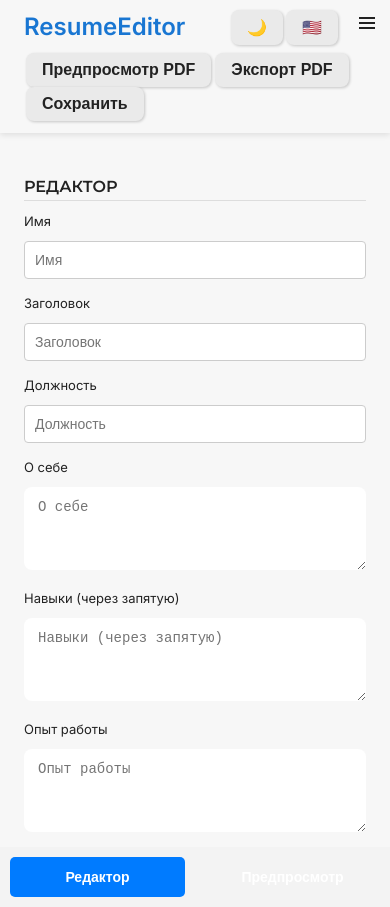
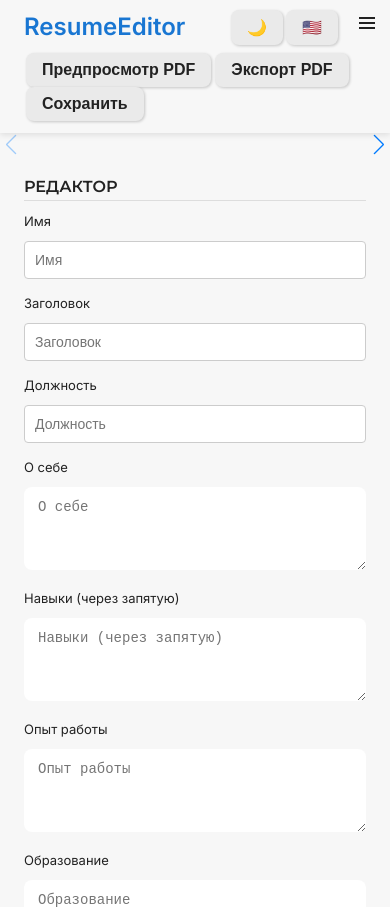
Before and after one commit to maestrotype/resume-editor, a React (Create React App) app in the folder client/: page / in a window 390 px wide. Built offline with nearby package versions, Linux system fonts and the light colour scheme.

Commit message:
add and set carousel

```diff
--- a/client/package.json
+++ b/client/package.json
@@ -11,6 +11,7 @@
     "react-icons": "^5.5.0",
     "react-router-dom": "^7.5.2",
     "react-scripts": "5.0.1",
+    "swiper": "^11.2.6",
     "typescript": "^4.9.5"
   },
   "scripts": {
--- a/client/src/App.js
+++ b/client/src/App.js
@@ -1,5 +1,5 @@
 // src/App.js
-import React, { useRef, useState } from "react";
+import React, { useRef, useState, useEffect } from "react";
 import { useTranslation } from "react-i18next";
 import html2pdf from "html2pdf.js";
 import { BrowserRouter as Router, Routes, Route } from "react-router-dom";
@@ -9,14 +9,17 @@ import ResumePreview from "./components/ResumePreview";
 import ResumeList from "./components/ResumeList";
 import Templates from "./components/Templates";
 import ResumeDetail from "./components/ResumeDetail";
-import MobileTabs from "./components/MobileTabs";
+import { Swiper, SwiperSlide } from 'swiper/react';
+import { Navigation, Pagination } from "swiper/modules";
+import 'swiper/css';
+import "swiper/css/navigation";
+import "swiper/css/pagination";
 
 function App() {
   const API_URL = process.env.REACT_APP_API_URL;
   const [theme, setTheme] = useState("light");
   const { t } = useTranslation();
-  const [activeTab, setActiveTab] = useState("editor");
-  const isMobile = window.innerWidth <= 768;
+  const [isMobile, setIsMobile] = useState(window.innerWidth <= 768);
   const [data, setData] = useState({
     name: "",
     title: "",
@@ -35,6 +38,16 @@ function App() {
     setTheme(newTheme);
     document.documentElement.setAttribute("data-theme", newTheme);
   };
+
+  useEffect(() => {
+    const handleResize = () => {
+      setIsMobile(window.innerWidth <= 768);
+    };
+
+    window.addEventListener("resize", handleResize);
+
+    return () => window.removeEventListener("resize", handleResize);
+  }, []);
 
 
   const handlePreviewPDF = () => {
@@ -122,8 +135,15 @@ function App() {
                   element={
                     <>
                       {isMobile ? (
-                        <>
-                          {activeTab === "editor" && (
+                        <Swiper
+                          modules={[Navigation, Pagination]}
+                          spaceBetween={50}
+                          slidesPerView={1}
+                          autoHeight={true}
+                          navigation
+                          pagination={{ clickable: true }}
+                        >
+                          <SwiperSlide>
                             <ResumeEditor
                               data={data}
                               setData={setData}
@@ -131,12 +151,11 @@ function App() {
                               setPdfFormat={setPdfFormat}
                               previewRef={previewRef}
                             />
-                          )}
-                          {activeTab === "preview" && (
+                          </SwiperSlide>
+                          <SwiperSlide>
                             <ResumePreview ref={previewRef} data={data} />
-                          )}
-                          <MobileTabs activeTab={activeTab} setActiveTab={setActiveTab} />
-                        </>
+                          </SwiperSlide>
+                        </Swiper>
                       ) : (
                         <ResumeEditor
                           data={data}
@@ -155,9 +174,11 @@ function App() {
               </Routes>
             </main>
           </div>
-          <div className="wrapper-preview">
-            <ResumePreview ref={previewRef} data={data} />
-          </div>
+          {!isMobile && (
+            <div className="wrapper-preview">
+              <ResumePreview ref={previewRef} data={data} />
+            </div>
+          )}
         </div>
       </Router>
     </main>
--- a/client/src/components/MobileTabs.jsx
+++ /dev/null
@@ -1,25 +0,0 @@
-import React from "react";
-import { useTranslation } from "react-i18next";
-
-const MobileTabs = ({ activeTab, setActiveTab }) => {
-
-    const { t } = useTranslation();
-    return (
-        <div className="mobile-tabs">
-            <button
-                className={activeTab === 'editor' ? 'tab active' : 'tab'}
-                onClick={() => setActiveTab('editor')}
-            >
-                {t("editor")}
-            </button>
-            <button
-                className={activeTab === 'preview' ? 'tab active' : 'tab'}
-                onClick={() => setActiveTab('preview')}
-            >
-                {t("preview")}
-            </button>
-        </div>
-    );
-};
-
-export default MobileTabs;
--- a/client/src/styles.css
+++ b/client/src/styles.css
@@ -592,6 +592,32 @@ h3 {
     display: none;
   }
 
+  .resume-preview {
+    padding: 0 20px;
+  }
+
+  .swiper,
+  .swiper-slide {
+    height: auto !important;
+    box-sizing: border-box;
+  }
+
+  .swiper-button-prev::after,
+  .swiper-button-next::after {
+    font-size: 20px;
+    color: #007BFF;
+    top: 16%;
+    position: fixed;
+  }
+
+  .swiper-button-prev::after {
+    left: 6px;
+  }
+
+  .swiper-button-next::after {
+    right: 6px;
+  }
+
   .resume-divider {
     display: none;
   }
```
